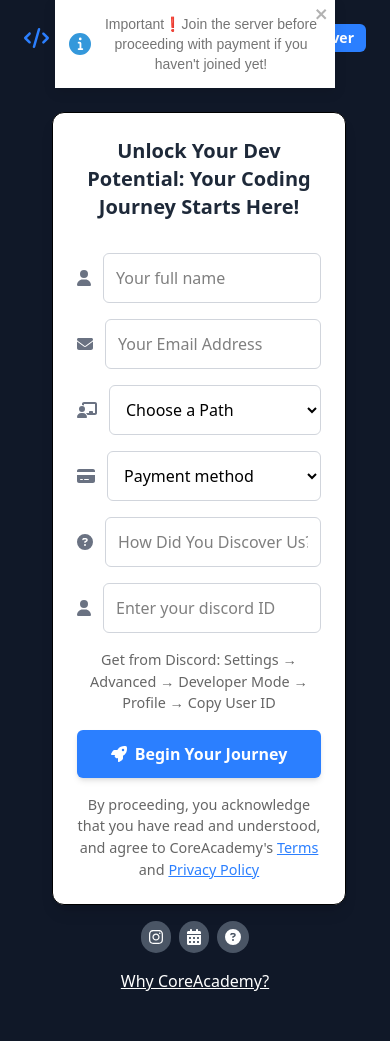
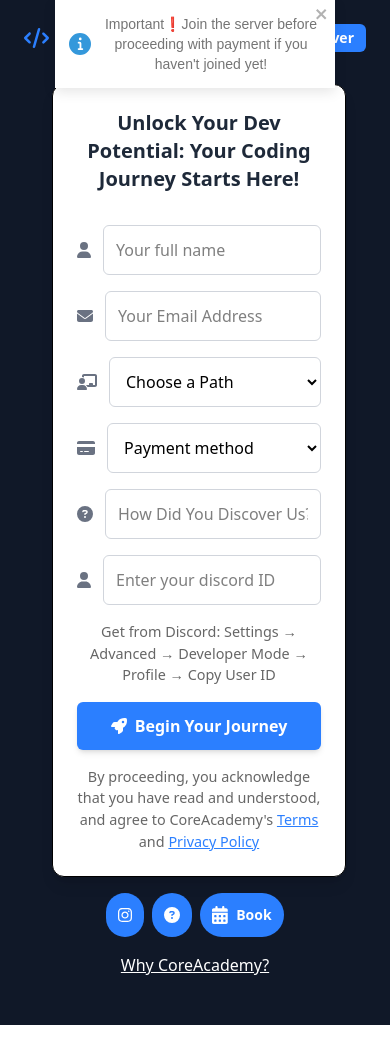
Before and after one commit to osborn-dev/coreAcademy-payment-gateway, a Next.js app: page / in a window 390 px wide. Built offline with nearby package versions, Linux system fonts and the light colour scheme.

Commit message:
feat: updating booking page

```diff
--- a/Components/HomeClient.js
+++ b/Components/HomeClient.js
@@ -116,7 +116,7 @@
 
       {/* Form Section */}
       <motion.div
-        className="w-full max-w-[360px] sm:max-w-[450px] md:max-w-[630px] lg:max-w-[700px] p-6 sm:p-4 lg:p-6 relative z-10 mt-16 sm:mt-0"
+        className="w-full max-w-[360px] sm:max-w-[450px] md:max-w-[630px] lg:max-w-[700px] p-6 sm:p-4 lg:p-6 relative z-10 mt-9 sm:mt-0"
         initial={{ opacity: 0, y: 20 }}
         animate={{ opacity: 1, y: 0 }}
         transition={{ duration: 0.6 }}
@@ -268,30 +268,34 @@
                 </div>
               </form>
 
-            <div className="mt-4 flex flex-row lg:hidden  gap-2 sm:gap-4 justify-center">
-              {/* Instagram Button */}
+       <div className="mt-4 flex flex-row lg:hidden gap-2 sm:gap-4 justify-center">
+          {/* Instagram Button (unchanged) */}
           <a
             href="https://instagram.com/core.academy.ng"
-                className="p-2 sm:p-4 bg-gray-600 text-white rounded-full hover:bg-blue-500 font-semibold flex items-center justify-center"
+            className="p-3 bg-blue-500 text-white rounded-full hover:bg-blue-600 font-semibold flex items-center justify-center gap-2"
             title="Follow on Instagram"
           >
             <FontAwesomeIcon icon={faInstagram} className="text-base sm:text-xl" />
           </a>
-            {/* Book a Session Button */}
-            <Link
-            href="/bookings"
-              className="p-2 sm:p-4 bg-gray-600 text-white rounded-full hover:bg-blue-500 font-semibold flex items-center justify-center"
-            >
-              <FontAwesomeIcon icon={faCalendarDays} className="text-base sm:text-xl" />
-            </Link>
-            {/* Help Button */}
+
+          {/* Help Button (unchanged) */}
           <button
-              className="p-2 sm:p-4 bg-gray-600 text-white rounded-full hover:bg-blue-500 font-semibold flex items-center justify-center"
+            className="p-3 bg-blue-500 text-white rounded-full hover:bg-blue-600 font-semibold flex items-center justify-center gap-2"
             onClick={() => alert("Help clicked!")}
             title="Get Help"
           >
             <FontAwesomeIcon icon={faQuestionCircle} className="text-base sm:text-xl" />
           </button>
+
+          {/* Book a Session Button - IMPROVED */}
+          <Link
+            href="/bookings"
+            className="p-3 bg-blue-500 text-white rounded-full hover:bg-blue-600 font-semibold flex items-center justify-center gap-2"
+            aria-label="Book a Session"
+          >
+            <FontAwesomeIcon icon={faCalendarDays} className="text-lg" />
+            <span className="text-sm">Book</span> {/* Always visible text */}
+          </Link>
      </div>
           <Link
             href="/about"
--- a/app/bookings/page.js
+++ b/app/bookings/page.js
@@ -16,12 +16,16 @@
   }, [])  // Empty dependency array means this runs only once on mount
 
   return (
-    <div className="max-w-3xl mx-auto p-6">  {/* Main container with max width and padding */}
+    <div className="max-w-3xl mx-auto p-6 text-center">  {/* Main container with max width and padding */}
       {/* Page heading */}
-      <h1 className="text-3xl font-bold mb-2">Schedule Your Free Session</h1>
-      {/* Subheading */}
-      <p className="text-gray-600 mb-6">
-        Get personalized guidance on your tech career path
+       <h1 className="text-3xl font-bold mb-3">
+        Transition Into Tech With Confidence
+      </h1>
+
+      {/* Centered subheading with clearer value proposition */}
+
+      <p className="text-gray-600 mb-6 mx-auto max-w-md">  {/* Added mx-auto and max-w-md */}
+        Let&apos;s{" "} plan your successful career switch
       </p>
 
       {/* Timezone selection section */}
```
Lines whose indentation alone changed are shown as unchanged.
